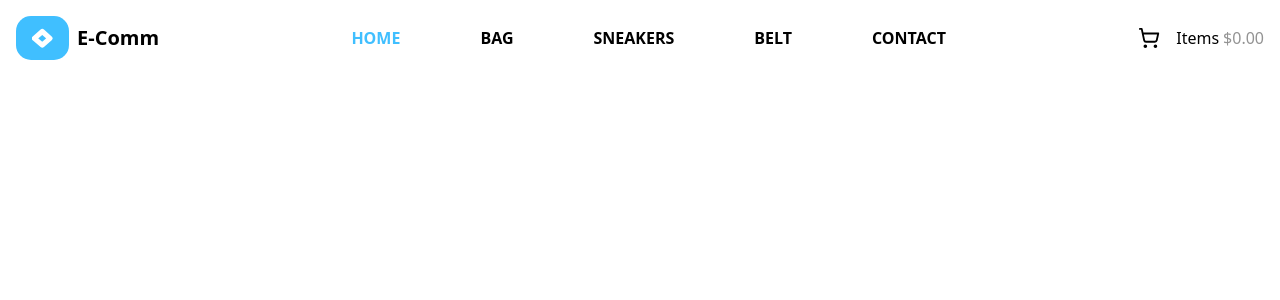
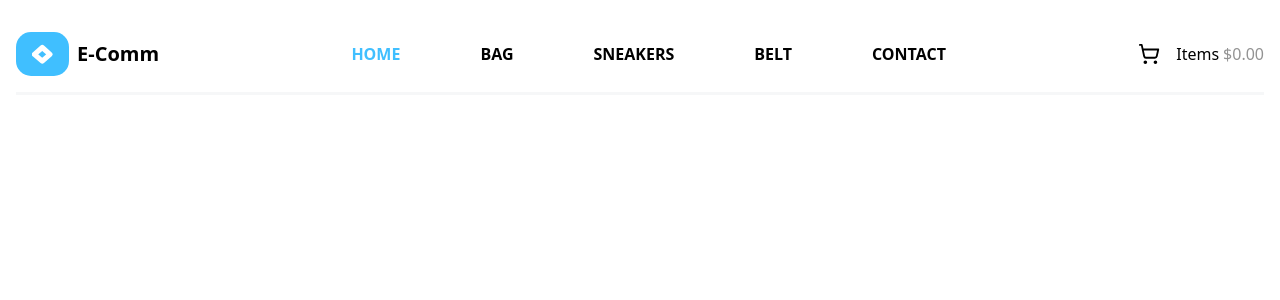
Before and after one commit to Aishix7/softdef-frontend, a React (Vite) app: page / in a window 1280 px wide. Shown: the top 300 px of the page. Built offline with nearby package versions, Linux system fonts and the light colour scheme.

Commit message:
added tiny border at bottom

```diff
--- a/src/components/Navbar.jsx
+++ b/src/components/Navbar.jsx
@@ -4,8 +4,8 @@ export const Navbar = () => {
   const [isOpen, setIsOpen] = useState(false);
   return (
     <>
-      <nav className="text-black bg-white border-[#F6F7F8] p-4">
-        <div className="flex items-center container mx-auto justify-between ">
+      <nav className="text-black bg-white p-4">
+        <div className="flex py-4  border-b-[3px] border-[#f6f7f8] items-center container mx-auto justify-between ">
           <div className="flex items-center space-x-2">
             <div className="bg-[#40BFFF] w-[53px] h-[44px] rounded-[15px] flex items-center justify-center">
               <svg
```
